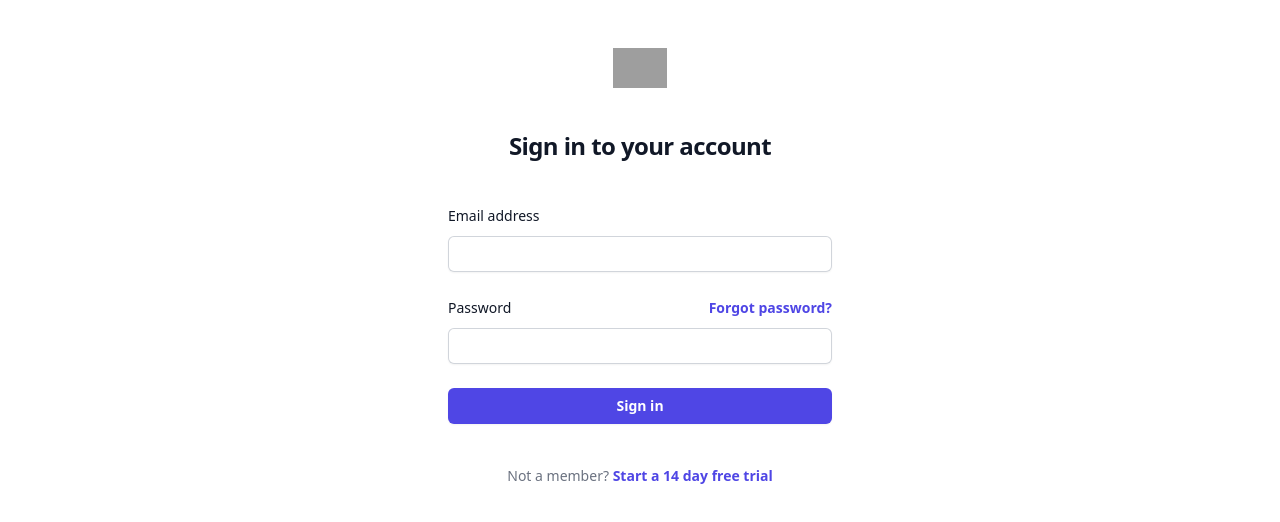
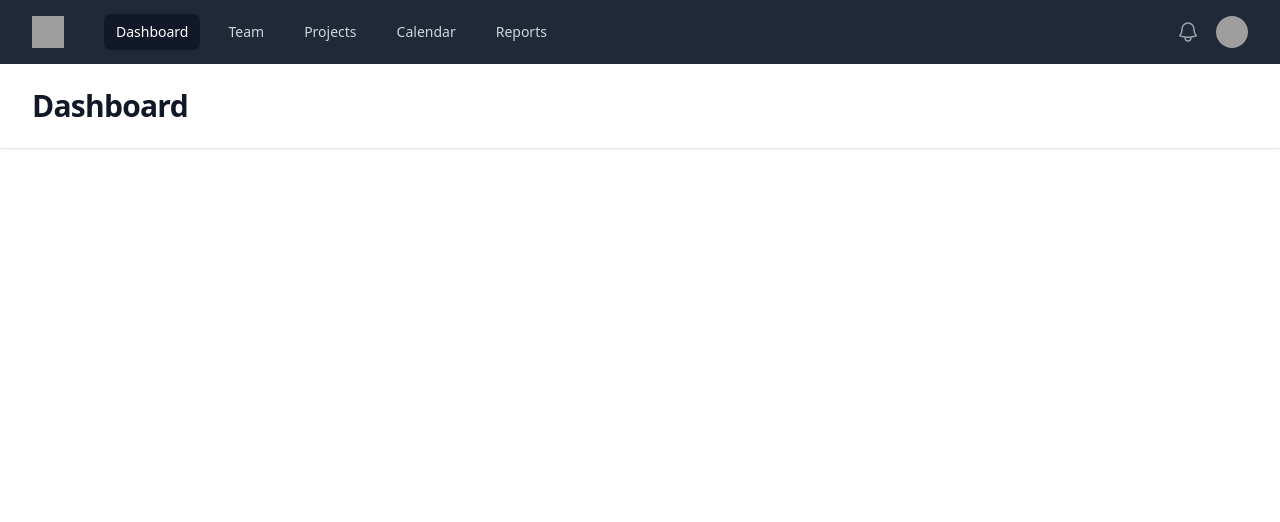
Before and after one commit to hossampy/poll-website-laravel-vue, a Vue app in the folder vue/: page /dashboard in a window 1280 px wide. Before the commit this address led to /login. Shown: the top 522 px of the page. Built offline with nearby package versions, Linux system fonts and the light colour scheme; grey boxes are pictures that could not be loaded.

Commit message:
Update  package.json file

```diff
--- a/vue/src/store/index.js
+++ b/vue/src/store/index.js
@@ -4,7 +4,7 @@ const store = createStore({
   state:{
     user:{
       data:{ name:'zute'},
-      token:false
+      token:true
 
     }
 
--- a/vue/src/views/Register.vue
+++ b/vue/src/views/Register.vue
@@ -59,12 +59,13 @@ export default {
         <div>
           <div class="flex items-center justify-between">
             <label for="password" class="block text-sm font-medium leading-6 text-gray-900">Password</label>
-            <div class="text-sm">
-              <a href="#" class="font-semibold text-indigo-600 hover:text-indigo-500">Forgot password?</a>
-            </div>
+
           </div>
           <div class="mt-2">
             <input id="password" name="password" type="password" autocomplete="current-password" required="" class="block w-full rounded-md border-0 py-1.5 text-gray-900 shadow-sm ring-1 ring-inset ring-gray-300 placeholder:text-gray-400 focus:ring-2 focus:ring-inset focus:ring-indigo-600 sm:text-sm sm:leading-6" />
+          </div>
+          <div class="text-sm mt-5">
+            <a href="#" class="font-semibold text-indigo-600 hover:text-indigo-500">Forgot password?</a>
           </div>
         </div>
 
@@ -76,7 +77,7 @@ export default {
       <p class="mt-10 text-center text-sm text-gray-500">
         are u a member?
         {{ '' }}
-        <a href="{{'login'}}" class="font-semibold leading-6 text-indigo-600 hover:text-indigo-500">login now</a>
+        <router-link :to="{name:'Login'}" class="font-semibold leading-6 text-indigo-600 hover:text-indigo-500">login now</router-link>
       </p>
     </div>
   </div>
--- a/vue/src/views/login.vue
+++ b/vue/src/views/login.vue
@@ -32,12 +32,13 @@ export default {
         <div>
           <div class="flex items-center justify-between">
             <label for="password" class="block text-sm font-medium leading-6 text-gray-900">Password</label>
-            <div class="text-sm">
-              <a href="#" class="font-semibold text-indigo-600 hover:text-indigo-500">Forgot password?</a>
-            </div>
+
           </div>
           <div class="mt-2">
             <input id="password" name="password" type="password" autocomplete="current-password" required="" class="block w-full rounded-md border-0 py-1.5 text-gray-900 shadow-sm ring-1 ring-inset ring-gray-300 placeholder:text-gray-400 focus:ring-2 focus:ring-inset focus:ring-indigo-600 sm:text-sm sm:leading-6" />
+          </div>
+          <div class="text-sm mt-5  ">
+            <a href="#" class="font-semibold text-red-700 hover:text-red-400">Forgot password?</a>
           </div>
         </div>
 
@@ -49,7 +50,8 @@ export default {
       <p class="mt-10 text-center text-sm text-gray-500">
         Not a member?
         {{ ' ' }}
-        <a href="#" class="font-semibold leading-6 text-indigo-600 hover:text-indigo-500">Start a 14 day free trial</a>
+        <router-link :to="{name :'Register'}" class="font-semibold leading-6 text-indigo-600 hover:text-indigo-500">Start a 14 day free trial
+        </router-link>
       </p>
     </div>
 
```
Also changed, not shown: vue/package.json (+6 -1 lines).
